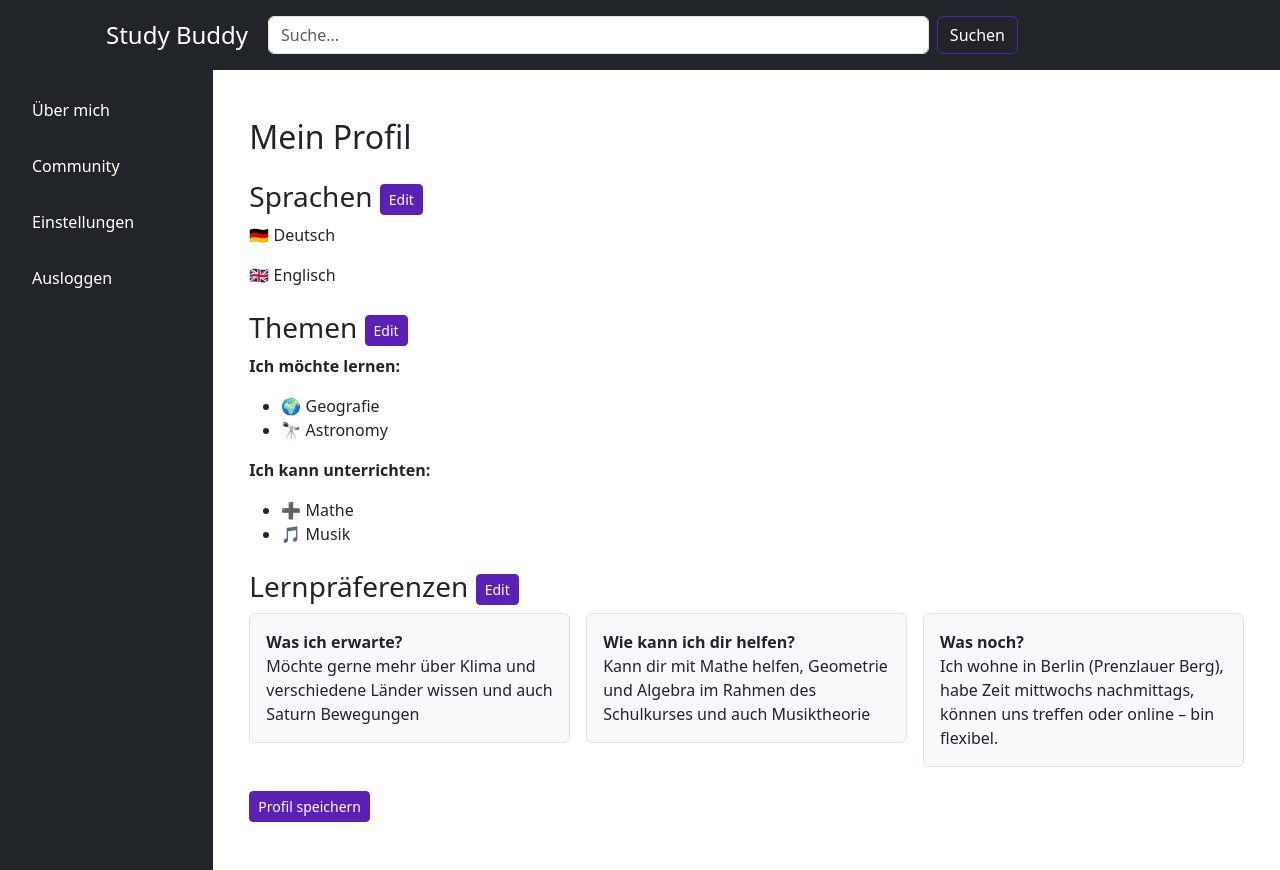
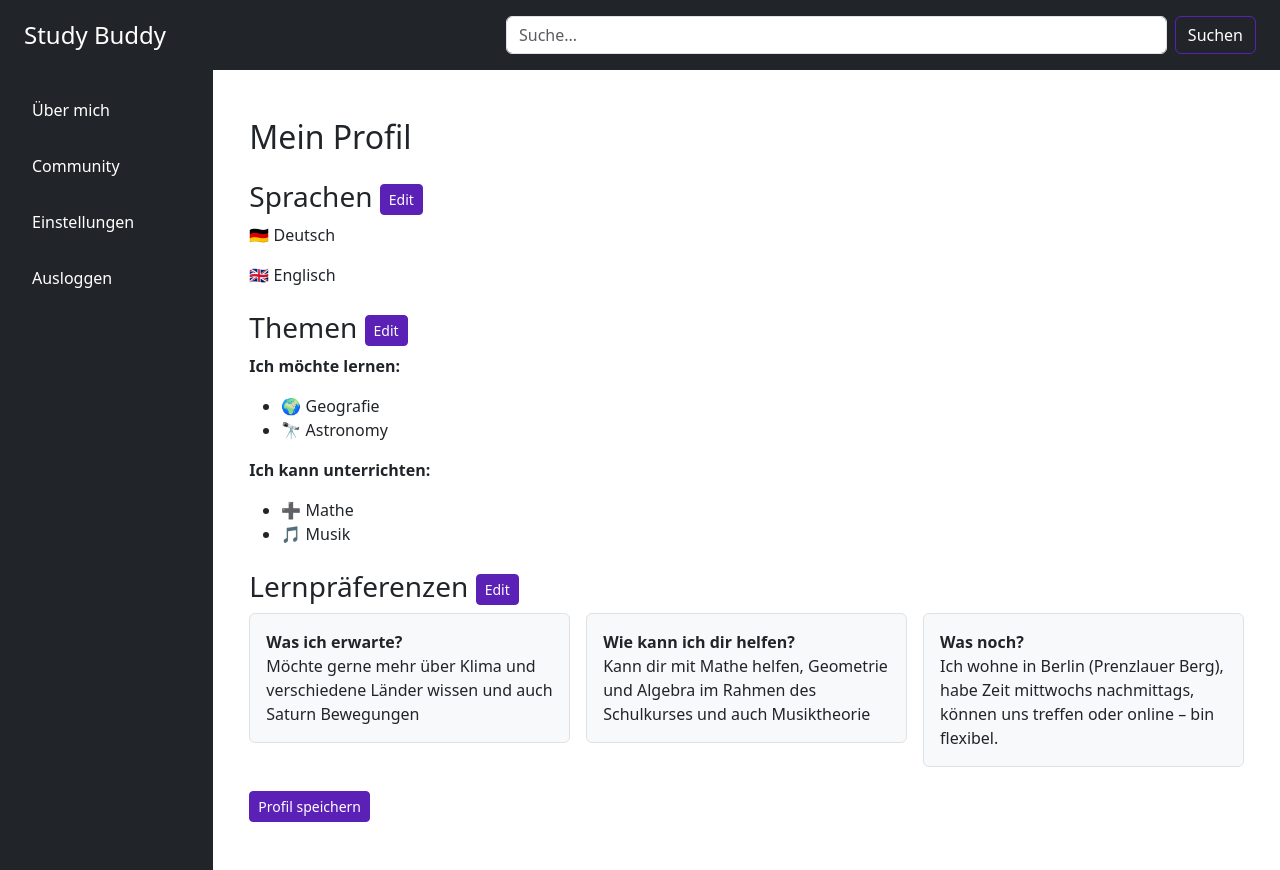
Before and after one commit to DoraStark/StudyBudyNextJs, a Next.js app: page /profile in a window 1280 px wide. Built offline with nearby package versions, Linux system fonts and the light colour scheme.

Commit message:
Updated layout

```diff
--- a/src/components/Layout.tsx
+++ b/src/components/Layout.tsx
@@ -10,16 +10,13 @@ export default function Layout({ children }: { children: React.ReactNode }) {
         <meta name="viewport" content="width=device-width, initial-scale=1" />
       </Head>
 
-      <div className="header py-3 bg-dark text-white">
-        <div className="container">
-          <div className="row g-0 align-items-center">
-            <div className="col-md-2 ps-4">
+
+      <header className="bg-dark text-white py-3 px-4">
+        <div className="d-flex justify-content-between align-items-center">
           <h1 className="h4 m-0">Study Buddy</h1>
-            </div>
-            <div className="col-md-10">
-              <form className="d-flex" style={{ maxWidth: "750px" }}>
+          <form className="d-flex" style={{ maxWidth: "750px", width: "100%" }}>
             <input
-                  className="form-control me-2 flex-grow-1"
+              className="form-control me-2"
               type="search"
               placeholder="Suche..."
             />
@@ -28,9 +25,8 @@ export default function Layout({ children }: { children: React.ReactNode }) {
             </button>
           </form>
         </div>
-          </div>
-        </div>
-      </div>
+      </header>
+
 
       <div className="container-fluid">
         <div className="row">
```
Lines whose indentation alone changed are shown as unchanged.
